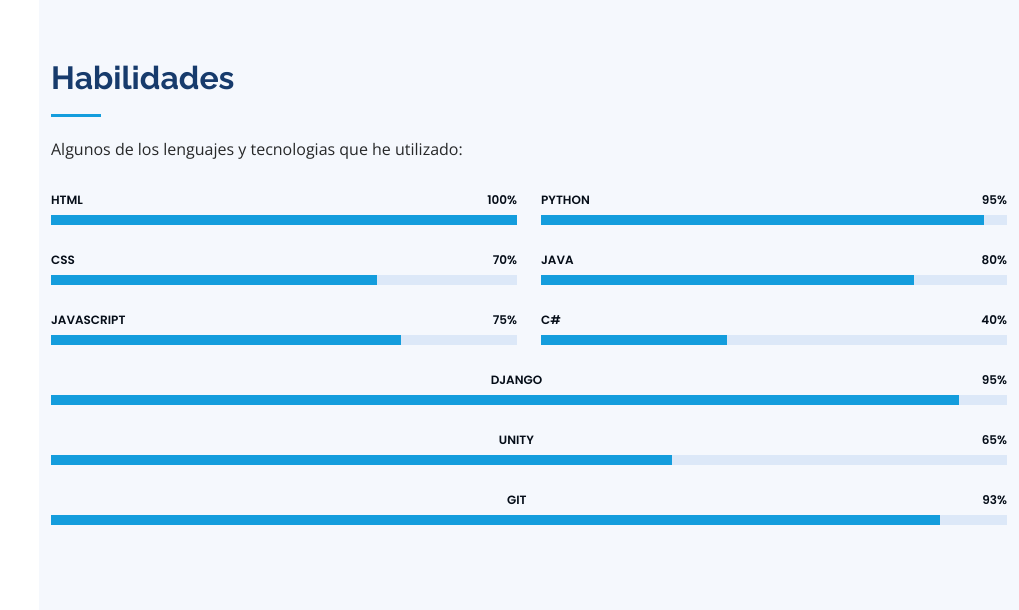
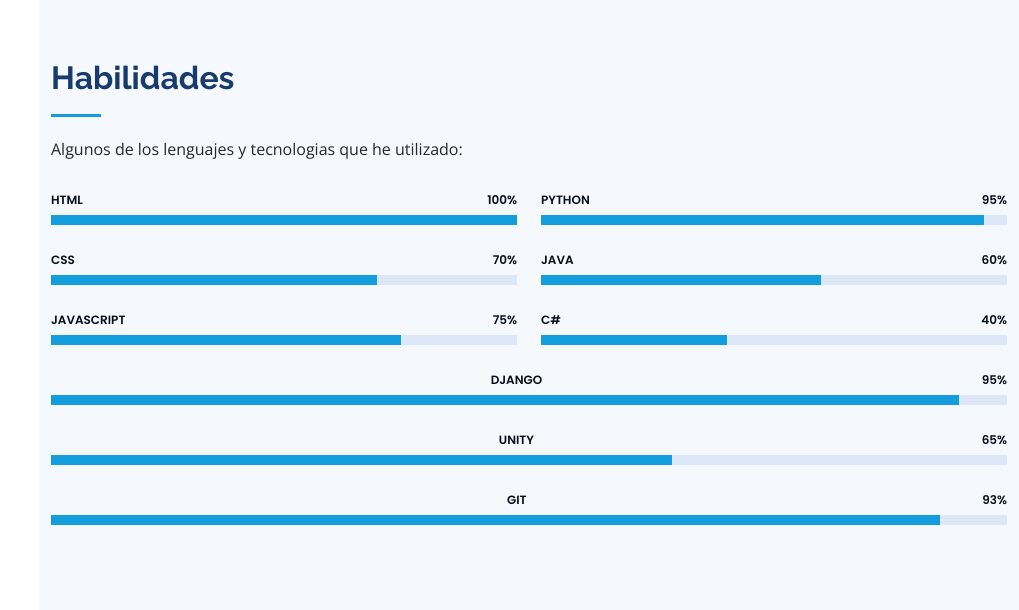
Before and after one commit to yandivd/myPortafolio, a Django app: page / in a window 1280 px wide. Shown: the part 1437-2047 px from the top of the page, without its empty margins (261-1280 px from the left). Run offline with Django 3.2, Linux system fonts and the light colour scheme; some libraries are stand-ins or nearby versions.

Commit message:
template actualizado

```diff
--- a/main/templates/main/index.html
+++ b/main/templates/main/index.html
@@ -176,9 +176,9 @@
             </div>
 
             <div class="progress">
-              <span class="skill">Java <i class="val">80%</i></span>
+              <span class="skill">Java <i class="val">60%</i></span>
               <div class="progress-bar-wrap">
-                <div class="progress-bar" role="progressbar" aria-valuenow="80" aria-valuemin="0" aria-valuemax="100"></div>
+                <div class="progress-bar" role="progressbar" aria-valuenow="60" aria-valuemin="0" aria-valuemax="100"></div>
               </div>
             </div>
 
```
